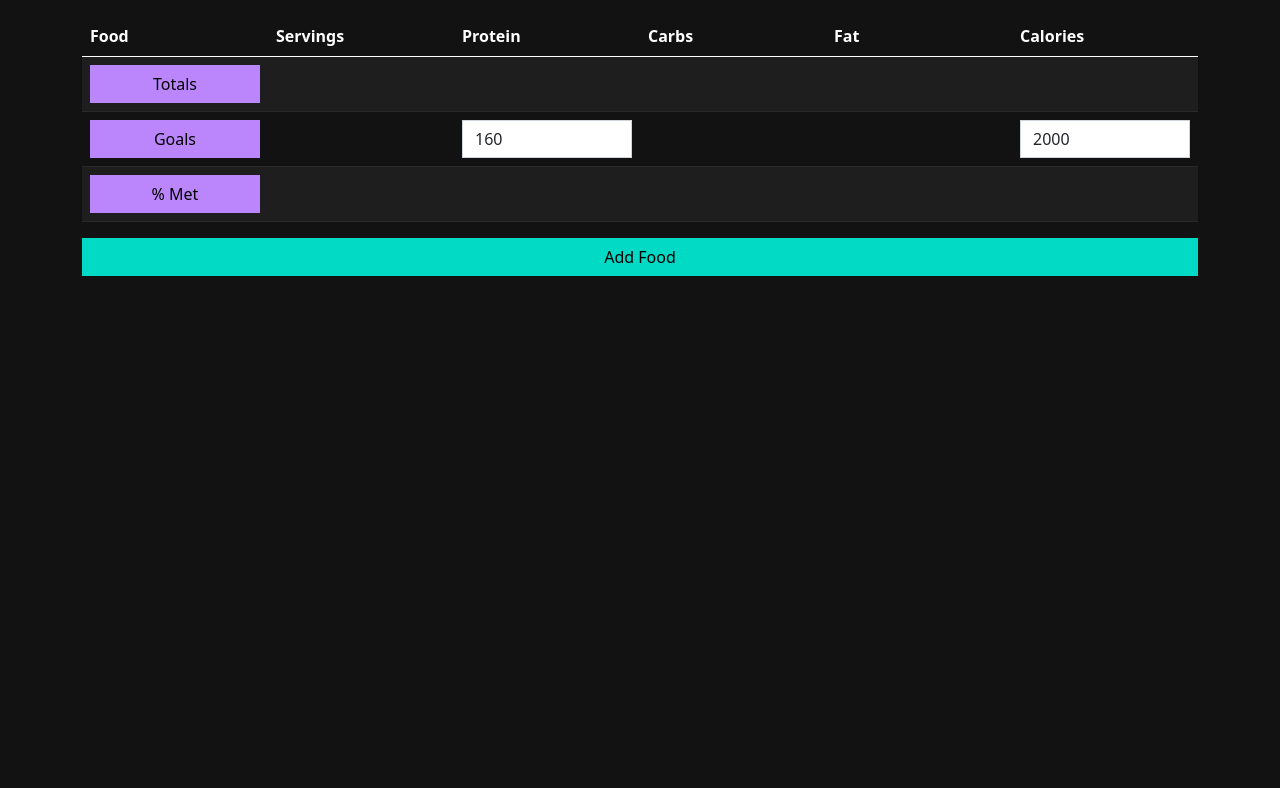
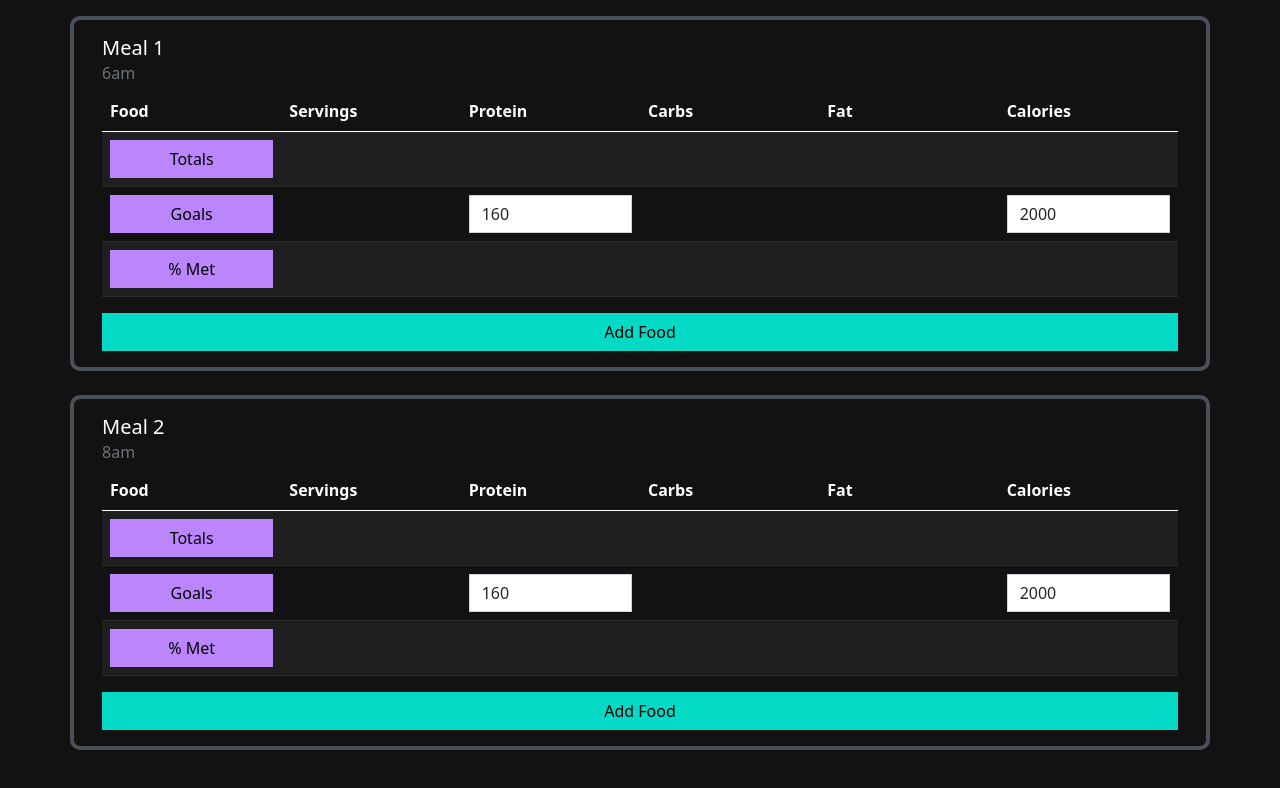
Before and after one commit to JoshuaHolloway/nutrition-app-v2, a website: page index.html in a window 1280 px wide. Drawn offline with nearby package versions, Linux system fonts and the light colour scheme.

Commit message:
added a second table for the meal

```diff
--- a/index.html
+++ b/index.html
@@ -10,8 +10,13 @@
 
 
   <div class="container mt-3">
+    <div class="row mb-4">
+      <div class="card bg-dark text-white">
+        <div class="card-body">
+          <h5 class="card-title">Meal 1</h5>
+          <h6 class="card-subtitle mb-2 text-muted">6am</h6>
 
-    <table id="main-table" class="table table-dark table-hover table-striped">
+            <table id="table-0" class="table table-dark table-hover table-striped">
               <thead>
                 <tr>
                   <th scope="col">Food</th>
@@ -54,6 +59,79 @@
                   </td>
                 </tr>
 
+                <tr id="goals-row">
+                  <th scope="row">
+                    <button type="button" class="btn btn-primary" data-bs-toggle="modal" data-bs-target="#modal-day0-goals">
+                      % Met
+                    </button>
+                  </th>
+                  <td></td>
+                  <td id="percent-met-protein"></td>
+                  <td></td>
+                  <td></td>
+                  <td id="percent-met-cals"></td>
+                </tr>
+
+              </tbody>
+            </table>
+
+            <!-- Add Food Button -->
+            <button id="add-food-button" type="button" class="btn btn-secondary">
+              Add Food
+            </button>
+
+        </div>
+      </div>
+    </div> <!-- /.row -->
+
+    <div class="row">
+      <div class="card bg-dark text-white">
+        <div class="card-body">
+          <h5 class="card-title">Meal 2</h5>
+          <h6 class="card-subtitle mb-2 text-muted">8am</h6>
+
+            <table id="table-0" class="table table-dark table-hover table-striped">
+              <thead>
+                <tr>
+                  <th scope="col">Food</th>
+                  <th scope="col">Servings</th>
+                  <th scope="col">Protein</th>
+                  <th scope="col">Carbs</th>
+                  <th scope="col">Fat</th>
+                  <th scope="col">Calories</th>
+                </tr>
+              </thead>
+              <tbody>
+
+                <tr id="totals-row">
+                  <th scope="row">
+                    <button type="button" class="btn btn-primary" data-bs-toggle="modal" data-bs-target="#modal-day0-goals">
+                      Totals
+                    </button>
+                  </th>
+                  <td></td>
+                  <td id="totals-protein"></td>
+                  <td id="totals-carbs"></td>
+                  <td id="totals-fat"></td>
+                  <td id="totals-cals"></td>
+                </tr>
+
+                <tr id="goals-row">
+                  <th scope="row">
+                    <button type="button" class="btn btn-primary" data-bs-toggle="modal" data-bs-target="#modal-day0-goals">
+                      Goals
+                    </button>
+                  </th>
+                  <td></td>
+                  <td>
+                    <input type="number" class="form-control" id="goals-input-field-protein" style="width: 100%;" value="160">
+                  </td>
+                  <td></td>
+                  <td></td>
+                  <td>
+                    <input type="number" class="form-control" id="goals-input-field-cals" style="width: 100%;" value="2000">
+                  </td>
+                </tr>
 
                 <tr id="goals-row">
                   <th scope="row">
@@ -70,19 +148,17 @@
 
               </tbody>
             </table>
-    <style>
-      table {
-        table-layout: fixed;
-      }
-    </style>
-
 
             <!-- Add Food Button -->
             <button id="add-food-button" type="button" class="btn btn-secondary">
               Add Food
             </button>
+        </div>
+      </div>
+    </div> <!-- /.row -->
 
-  </div>
+  </div> <!-- /.container -->
+
 
   <!-- Modals -->
   <!-- Modals -->
--- a/js/grid-grow.js
+++ b/js/grid-grow.js
@@ -3,8 +3,8 @@ let num_rows = 0;
 // ==============================================
 
 // const grid = document.querySelector('.grid-container');
-const main_table_node = document.querySelector('#main-table');
-const main_table_body_node = main_table_node.querySelector('tbody');
+const table0_node = document.querySelector('#table-0');
+const table0_body_node = table0_node.querySelector('tbody');
 const add_food_button = document.querySelector('#add-food-button');
 
 // ==============================================
@@ -57,7 +57,7 @@ add_food_button.addEventListener('click', () => {
   // Add new row to table
   const totals_row_node = qs('#totals-row');
   // main_table_body_node.append(new_row);
-  main_table_body_node.insertBefore(new_row_node, totals_row_node);
+  table0_body_node.insertBefore(new_row_node, totals_row_node);
 
   // Set inner text in drop down:
   // -id=food# based on row-num
--- a/scss/_style.scss
+++ b/scss/_style.scss
@@ -7,3 +7,8 @@ body {
 button {
   width: 100%;
 }
+
+table {
+  // fixed-width columns:
+  table-layout: fixed;
+}
--- a/scss/main.scss
+++ b/scss/main.scss
@@ -34,3 +34,10 @@ $utilities: map-merge(
 
 @import '../node_modules/bootstrap/scss/bootstrap.scss';
 @import 'style';
+
+// ========================================================
+
+.card {
+  border: solid $gray-700 4px;
+  border-radius: 10px;
+}
```
Also changed, not shown: css/main.css. Lines whose indentation alone changed are shown as unchanged.
